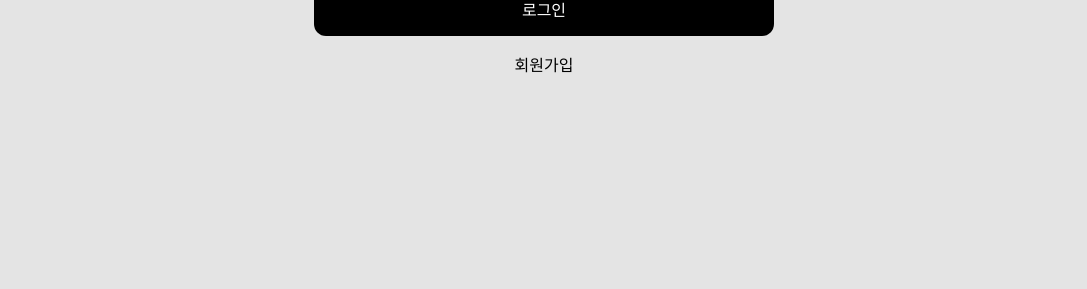
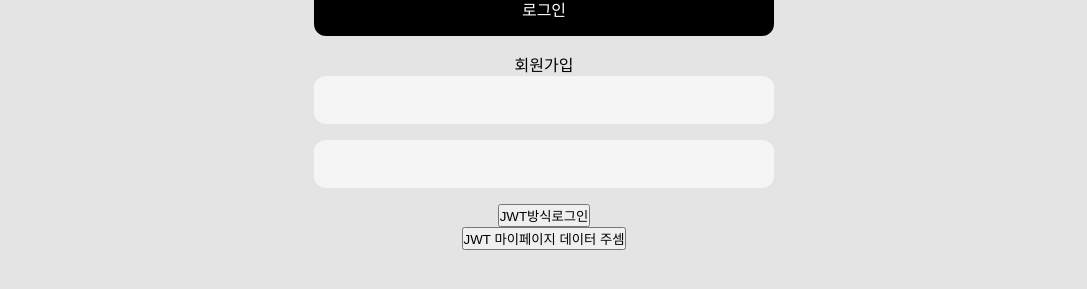
Before and after one commit to cagim125/shopping-react, a React (Create React App) app: page /login in a window 1280 px wide. Shown: the part 469-758 px from the top of the page, without its empty margins (96-1183 px from the left). Built offline with nearby package versions, Linux system fonts and the light colour scheme.

Commit message:
jwt 로그인 추가

```diff
--- a/src/components/Detail/Tab.js
+++ b/src/components/Detail/Tab.js
@@ -41,7 +41,7 @@ export default function Tab({ tab, userId, productId }) {
 
   useEffect(() => {
     handleReview();
-  }, [])
+  }, [productId])
 
   console.log(reviews);
 
--- a/src/components/user/Login.js
+++ b/src/components/user/Login.js
@@ -13,11 +13,21 @@ export default function Login() {
   const [user, setUser] = useState({
     email: '',
     password: ''
+  });
+
+  const [jwt, setJwt] = useState({
+    username: '',
+    password: ''
   })
 
   const handleChange = (e) => {
     const { name, value } = e.target;
     setUser({ ...user, [name]: value });
+  }
+
+  const handleChangeJwt = (e) => {
+    const { name, value } = e.target;
+    setJwt({ ...jwt, [name]: value });
   }
 
   const handleSubmit = async (e) => {
@@ -49,6 +59,18 @@ export default function Login() {
     }
   };
 
+  const loginJwt = async () => {
+    await axios.post("/api/users/login/jwt", jwt)
+      .then(res => console.log(res))
+      .catch(error => console.log(error));
+  }
+
+  const getMypage = async () => {
+    await axios.get("/api/users/my-page/jwt")
+    .then(res => console.log(res))
+    .catch(error => console.log(error));
+  }
+
 
   return (
     <>
@@ -62,9 +84,15 @@ export default function Login() {
           <input type="password" name="password" placeholder="비밀번호" value={user.password} onChange={handleChange} />
           <button type="submit">로그인</button>
         </form>
-        <Link style={{textDecoration: 'none', color: 'black'}} to="/join">
+        <Link style={{ textDecoration: 'none', color: 'black' }} to="/join">
           회원가입
         </Link>
+        <form>
+          <input type="text" name="username" value={jwt.username} onChange={handleChangeJwt} />
+          <input type="password" name="password" value={jwt.password} onChange={handleChangeJwt} />
+        </form>
+        <button onClick={() => loginJwt()} >JWT방식로그인</button>
+        <button onClick={() => getMypage()}>JWT 마이페이지 데이터 주셈</button>
       </div>
     </>
   )
```
